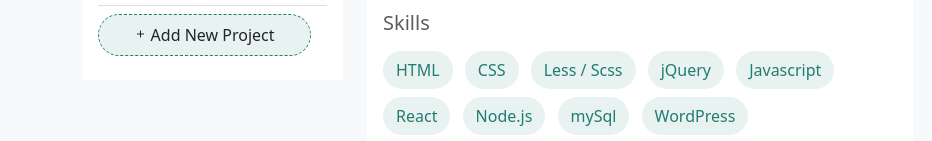
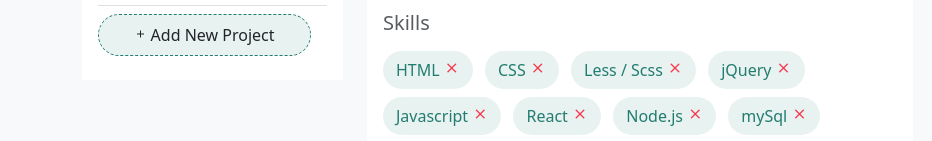
Before and after one commit to dheerajarora1997/jobs, a website: page candidate/profile.html in a window 1280 px wide. Shown: the part 604-745 px from the top of the page, 0-932 px from the left. Drawn offline with nearby package versions, Linux system fonts and the light colour scheme.

Commit message:
Update profile.html

```diff
--- a/candidate/profile.html
+++ b/candidate/profile.html
@@ -179,11 +179,11 @@
                   About
                   <button onclick="editAbout(this)" class="child-element p-1  border-0 bg-transparent edit-btn"
                     data-bs-toggle="tooltip" data-bs-placement="right" data-bs-title="Edit Profile">
-                    <span class="material-icons-outlined fs-6"> edit </span>
+                    <span class="material-icons-outlined fs-6 text-danger"> edit </span>
                   </button>
                   <button onclick="saveAbout(this)" class="d-none p-1 border-0 bg-transparent save-btn"
                     data-bs-toggle="tooltip" data-bs-placement="right" data-bs-title="Save Profile">
-                    <span class="material-icons-outlined fs-6"> done </span>
+                    <span class="material-icons-outlined fs-6 text-danger"> done </span>
                   </button>
                   <div class="float-end">
                     <span class="text-muted fw-light fs-6 child-element">Updated: 2 Days</span>
@@ -205,26 +205,39 @@
                 <h3 class="text-dark text-opacity-75 h5 mb-3">Skills</h3>
                 <div class="d-inline-block w-100">
                   <div class="btn-group">
-                    <div class="btn btn-link bg-primary bg-opacity-10 rounded-5 text-decoration-none mb-2 me-2">HTML
-                    </div>
-                    <div class="btn btn-link bg-primary bg-opacity-10 rounded-5 text-decoration-none mb-2 me-2">CSS
-                    </div>
-                    <div class="btn btn-link bg-primary bg-opacity-10 rounded-5 text-decoration-none mb-2 me-2">Less /
-                      Scss</div>
-                    <div class="btn btn-link bg-primary bg-opacity-10 rounded-5 text-decoration-none mb-2 me-2">jQuery
+                    <div class="btn btn-link bg-primary bg-opacity-10 rounded-5 text-decoration-none mb-2 me-2">
+                      HTML
+                      <span class="material-icons-outlined fs-6 text-danger"> clear </span>
                     </div>
                     <div class="btn btn-link bg-primary bg-opacity-10 rounded-5 text-decoration-none mb-2 me-2">
-                      Javascript</div>
+                      CSS
+                      <span class="material-icons-outlined fs-6 text-danger"> clear </span>
+                    </div>
+                    <div class="btn btn-link bg-primary bg-opacity-10 rounded-5 text-decoration-none mb-2 me-2">
+                      Less / Scss
+                      <span class="material-icons-outlined fs-6 text-danger"> clear </span>
+                    </div>
+                    <div class="btn btn-link bg-primary bg-opacity-10 rounded-5 text-decoration-none mb-2 me-2">jQuery
+                      <span class="material-icons-outlined fs-6 text-danger"> clear </span>
+                    </div>
+                    <div class="btn btn-link bg-primary bg-opacity-10 rounded-5 text-decoration-none mb-2 me-2">
+                      Javascript
+                      <span class="material-icons-outlined fs-6 text-danger"> clear </span>
+                    </div>
                     <div class="btn btn-link bg-primary bg-opacity-10 rounded-5 text-decoration-none mb-2 me-2">React
+                      <span class="material-icons-outlined fs-6 text-danger"> clear </span>
                     </div>
                     <div class="btn btn-link bg-primary bg-opacity-10 rounded-5 text-decoration-none mb-2 me-2">Node.js
+                      <span class="material-icons-outlined fs-6 text-danger"> clear </span>
                     </div>
                     <div class="btn btn-link bg-primary bg-opacity-10 rounded-5 text-decoration-none mb-2 me-2">mySql
+                      <span class="material-icons-outlined fs-6 text-danger"> clear </span>
                     </div>
                     <div class="btn btn-link bg-primary bg-opacity-10 rounded-5 text-decoration-none mb-2 me-2">
-                      WordPress</div>
-                    <button onclick="addSkillButton('Add Skills')"
-                      class="py-1 px-2 text-primary bg-primary bg-opacity-10 rounded-5 text-decoration-none mb-2 me-2 dashed-border">
+                      WordPress
+                      <span class="material-icons-outlined fs-6 text-danger"> clear </span>
+                    </div>
+                    <button onclick="addSkillButton('Add Skills')" class="py-1 px-3 text-primary bg-primary bg-opacity-10 rounded-5 text-decoration-none mb-2 me-2 dashed-border">
                       + Add New
                       Skill</button>
                   </div>
```
